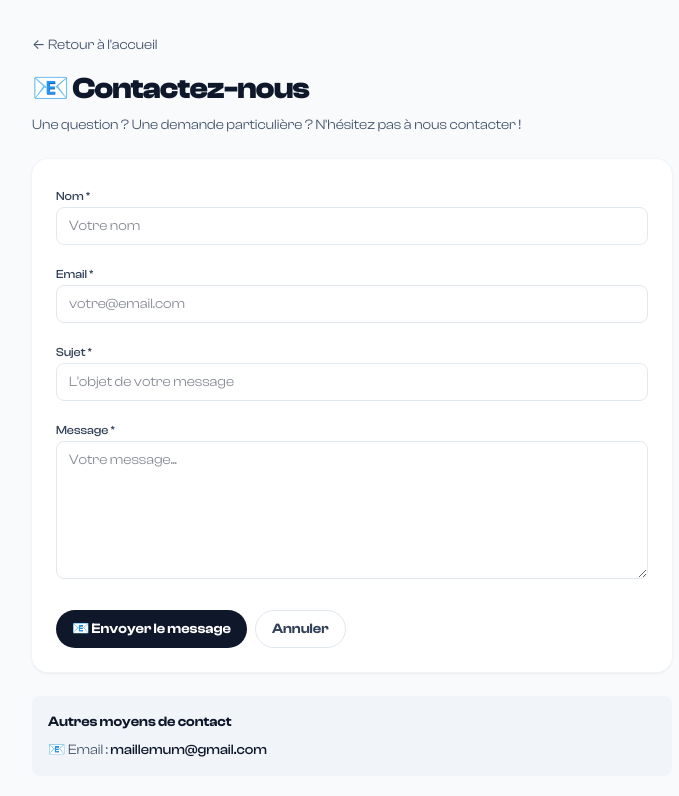
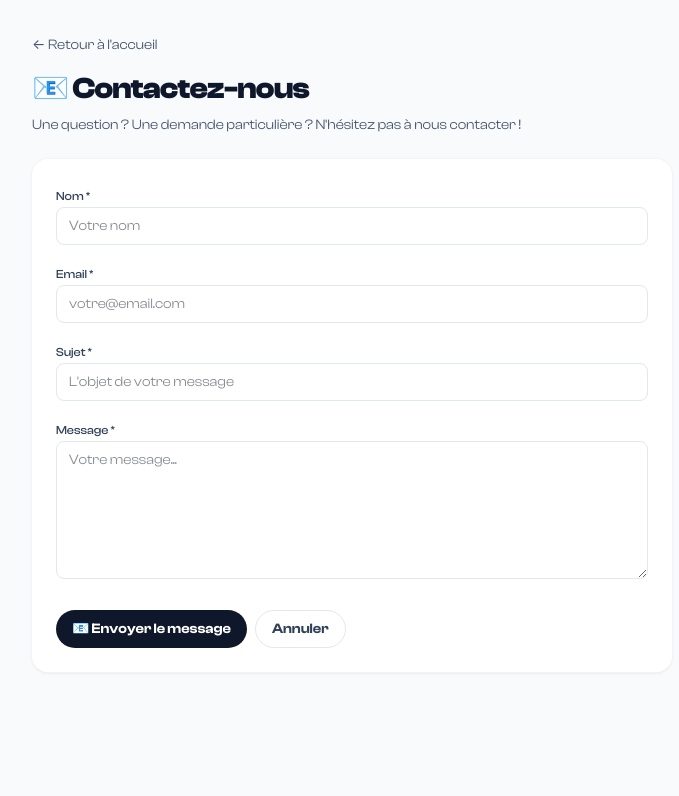
Before and after one commit to ThomasFzr/wool-website, a Next.js app: page /contact in a window 1280 px wide. Shown: the top 796 px of the page, without its empty margins (288-967 px from the left). Built offline with nearby package versions, Linux system fonts and the light colour scheme; no server answers.

Commit message:
feat(contact): remove redundant contact information section from ContactForm

```diff
--- a/app/contact/page.tsx
+++ b/app/contact/page.tsx
@@ -160,15 +160,6 @@ function ContactForm() {
             </div>
           </form>
         </Card>
-
-        <div className="mt-6 rounded-lg bg-slate-100 p-4">
-          <h2 className="text-sm font-semibold text-slate-900 mb-2">
-            Autres moyens de contact
-          </h2>
-          <p className="text-sm text-slate-600">
-            📧 Email : <a href="mailto:maillemum@gmail.com" className="text-slate-900 font-medium hover:underline">maillemum@gmail.com</a>
-          </p>
-        </div>
       </div>
     </main>
   );
```
